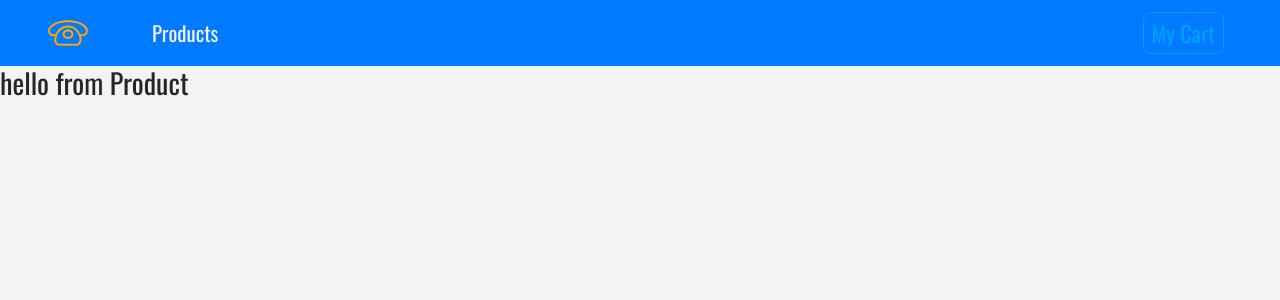
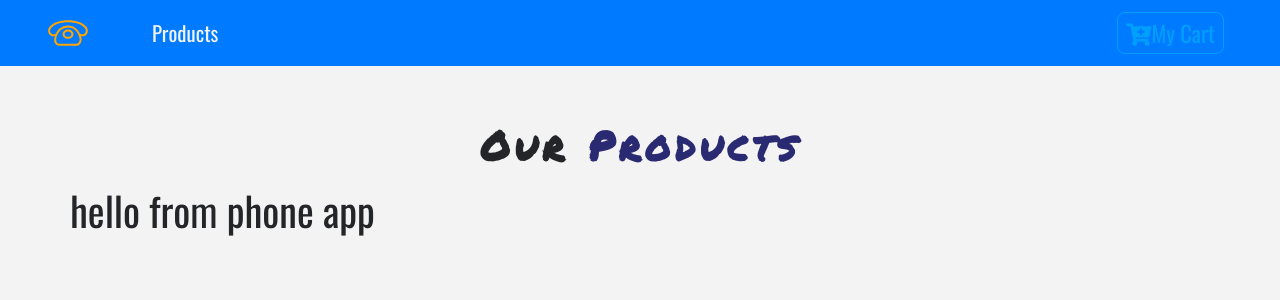
Before and after one commit to globe45/phone_E-commerce, a React (Create React App) app: page / in a window 1280 px wide. Shown: the top 300 px of the page. Built offline with nearby package versions, Linux system fonts and the light colour scheme.

Commit message:
change using context api

```diff
--- a/public/index.html
+++ b/public/index.html
@@ -23,7 +23,7 @@
       Learn how to configure a non-root public URL by running `npm run build`.
     -->
     <link href="https://fonts.googleapis.com/css?family=Oswald|Permanent+Marker" rel="stylesheet">
-    <link href="https://fonts.googleapis.com/css?family=Oswald|Permanent+Marker" rel="stylesheet">
+  <link rel="stylesheet" href="https://use.fontawesome.com/releases/v5.8.1/css/all.css" integrity="sha384-50oBUHEmvpQ+1lW4y57PTFmhCaXp0ML5d60M1M7uH2+nqUivzIebhndOJK28anvf" crossorigin="anonymous">
 
     <title>shopping cart</title>
   </head>
--- a/src/App.js
+++ b/src/App.js
@@ -20,7 +20,7 @@ class App extends Component {
 
           <Route path="/details" component={Details} />
           <Route path="/cart" component={Cart} />
-          <Route path="/" component={Product} />
+          <Route path="/" component={ProductList} />
           <Route component={Default} />
         </Switch>
 
--- a/src/Component/ProductList.js
+++ b/src/Component/ProductList.js
@@ -1,16 +1,30 @@
 import React, {Component} from 'react'
-import product from "./Product"
+import Product from "./Product"
+import Title from './Title';
+import {storeProducts} from "../data";
+import {ProductConsumer} from '../context';
 export default class ProductList extends Component{
   state={
-    product:[]
+    product: storeProducts
   }
   render(){
+    console.log(this.state.product);
     return(
        <React.Fragment>
        <div className="py-5">
        <div className="container">
+         <Title name="our " title="products" />
+
        <div className="row">
-         <div ></div>
+         <ProductConsumer>
+           {
+             value=>{
+              return <h1>{value}</h1>
+             }
+           }
+
+         </ProductConsumer>
+
        </div>
        </div>
        </div>
--- a/src/Component/Title.js
+++ b/src/Component/Title.js
@@ -5,7 +5,7 @@ export default function Title({name,title}){
           <div className="row">
           <div className="col-10 mx-auto my-2 text-center text-title">
            <h1 className="text-capitalize font-weight-bold">
-           {name}<strong className="text-blue"></strong>
+           {name}<strong className="text-blue">{title}</strong>
            </h1>
           </div>
           </div>
--- /dev/null
+++ b/src/context.js
@@ -0,0 +1,21 @@
+import React, {Component} from 'react'
+
+
+const ProductContext=React.createContext();
+//Provider
+//Consumer
+class ProductProvider  extends Component {
+  render () {
+      return(
+        <ProductContext.Provider value="hello from phone app">
+        {this.props.children}
+        </ProductContext.Provider>
+
+
+      );
+
+
+  }
+}
+const ProductConsumer= ProductContext.Consumer;
+export {ProductProvider, ProductConsumer};
--- a/src/data.js
+++ b/src/data.js
@@ -1,8 +1,3 @@
-/*
-https://www.iconfinder.com/icons/1243689/call_phone_icon
-Creative Commons (Attribution 3.0 Unported);
-https://www.iconfinder.com/Makoto_msk */
-
 export const storeProducts = [
   {
     id: 1,
--- a/src/index.js
+++ b/src/index.js
@@ -1,15 +1,18 @@
-import React from 'react';
-import ReactDOM from 'react-dom';
-import './index.css';
-import App from './App';
-import {BrowserRouter as Router} from 'react-router-dom';
-import * as serviceWorker from './serviceWorker';
+import React from "react";
+import ReactDOM from "react-dom";
+import "./index.css";
+import App from "./App";
+import {BrowserRouter as Router} from "react-router-dom";
+import {ProductProvider} from "./context"
+import * as serviceWorker from "./serviceWorker";
 
 ReactDOM.render(
-  <Router>
-  <App />
-  </Router>,
-  document.getElementById('root')
+  <ProductProvider>
+    <Router>
+      <App />
+    </Router>
+  </ProductProvider>,
+document.getElementById("root")
 );
 
 // If you want your app to work offline and load faster, you can change
```
